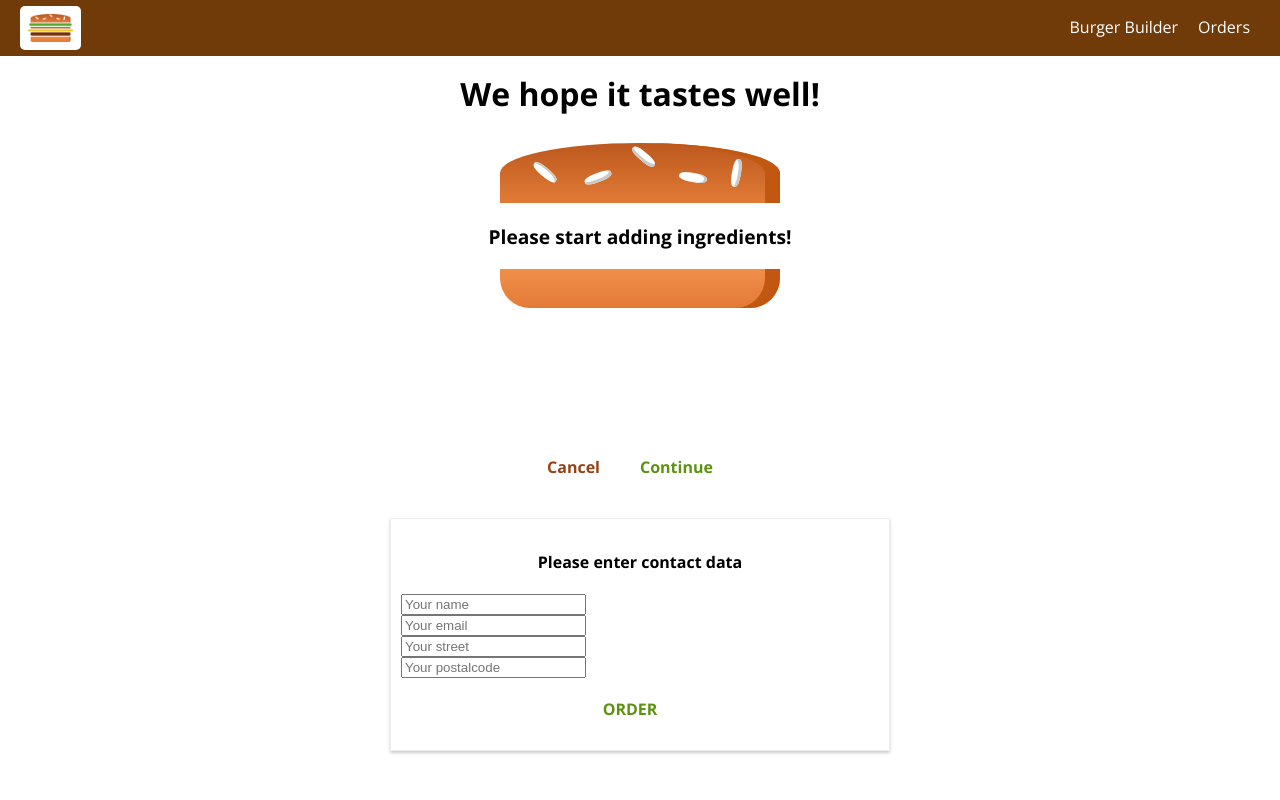
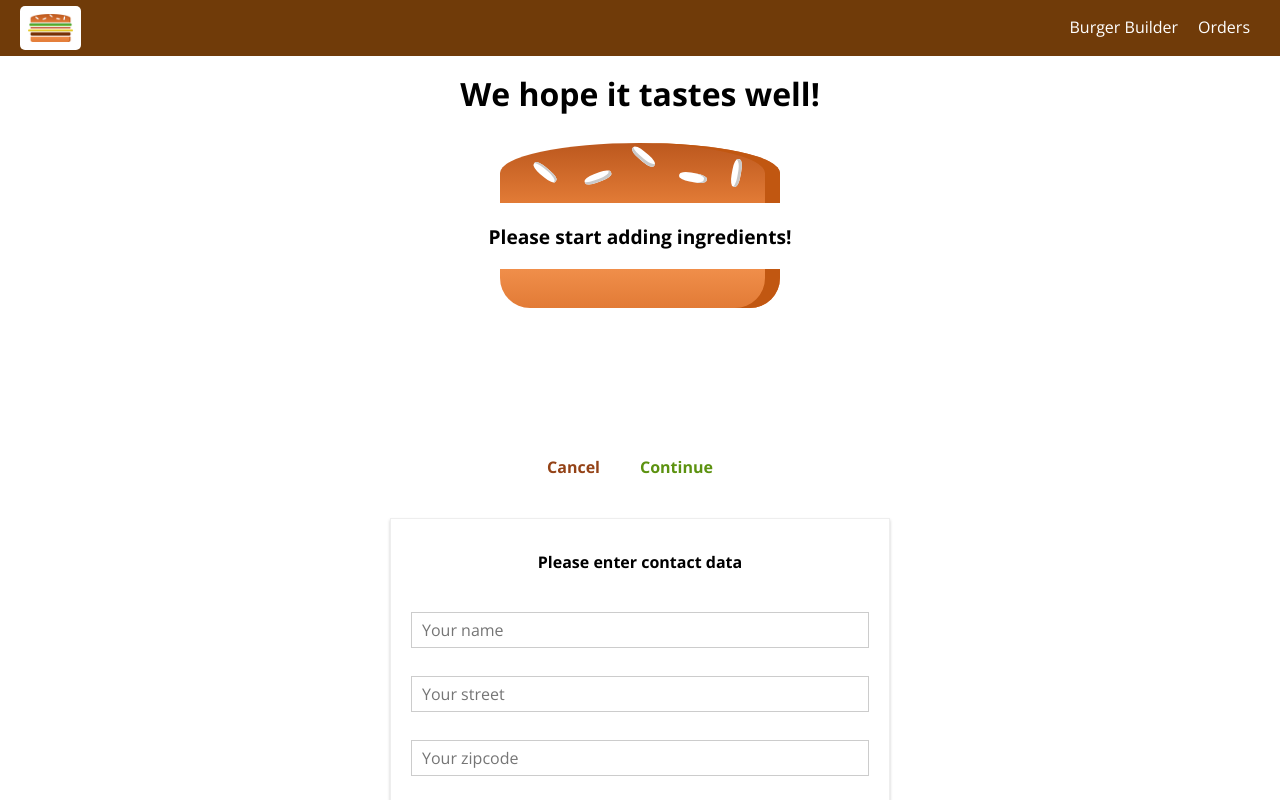
Before and after one commit to MVendrik/burgerbuilder, a React app: page /checkout in a window 1280 px wide. Both pictures are taken after a click on the button "Continue". Shown: the top 800 px of the page. Built offline with nearby package versions, Linux system fonts and the light colour scheme.

Commit message:
Added input component. Updated form in ContactData and added validation.

```diff
--- a/src/components/UI/Button/Button.js
+++ b/src/components/UI/Button/Button.js
@@ -4,6 +4,7 @@
 
 const button = props => (
   <button
+    disabled={props.disabled}
     className={[classes.Button, classes[props.btnType]].join(" ")}
     onClick={props.clicked}
   >
--- a/src/components/UI/Button/Button.module.css
+++ b/src/components/UI/Button/Button.module.css
@@ -15,6 +15,11 @@
   padding-left: 0;
 }
 
+.Button:disabled {
+  color: #ccc;
+  cursor: not-allowed;
+}
+
 .Success {
   color: #5c9210;
 }
--- /dev/null
+++ b/src/components/UI/Input/Input.js
@@ -0,0 +1,68 @@
+import React from "react";
+import classes from "./Input.module.css";
+
+const input = props => {
+  let inputElement = null;
+  const inputClasses = [classes.InputElement];
+
+  if (props.invalid && props.shouldValidate && props.touched) {
+    inputClasses.push(classes.Invalid);
+  }
+
+  switch (props.elementtype) {
+    case "input":
+      inputElement = (
+        <input
+          className={inputClasses.join(" ")}
+          {...props.elementconfig}
+          value={props.value}
+          onChange={props.changed}
+        />
+      );
+      break;
+    case "textarea":
+      inputElement = (
+        <textarea
+          className={inputClasses.join(" ")}
+          {...props.elementconfig}
+          value={props.value}
+          onChange={props.changed}
+        />
+      );
+      break;
+    case "select":
+      inputElement = (
+        <select
+          className={inputClasses.join(" ")}
+          value={props.value}
+          onChange={props.changed}
+        >
+          {props.elementconfig.options.map(option => (
+            <option key={option.value} value={option.value}>
+              {option.displayValue}
+            </option>
+          ))}
+        </select>
+      );
+      break;
+
+    default:
+      inputElement = (
+        <input
+          className={inputClasses.join(" ")}
+          {...props.elementconfig}
+          value={props.value}
+          onChange={props.changed}
+        />
+      );
+  }
+
+  return (
+    <div className={classes.Input}>
+      <label className={classes.Label}>{props.label}</label>
+      {inputElement}
+    </div>
+  );
+};
+
+export default input;
--- /dev/null
+++ b/src/components/UI/Input/Input.module.css
@@ -0,0 +1,32 @@
+.Input {
+  width: 100%;
+  padding: 10px;
+  box-sizing: border-box;
+}
+
+.Label {
+  font-weight: bold;
+  display: block;
+  margin-bottom: 8px;
+}
+
+.InputElement {
+  outline: none;
+  border: 1px solid #ccc;
+  background-color: white;
+  font: inherit;
+  padding: 6px 10px;
+  display: block;
+  width: 100%;
+  box-sizing: border-box;
+}
+
+.InputElement:focus {
+  outline: none;
+  background-color: #ccc;
+}
+
+.Invalid {
+  border: 1px solid red;
+  background-color: lightsalmon;
+}
--- a/src/containers/Checkout/ContactData/ContactData.js
+++ b/src/containers/Checkout/ContactData/ContactData.js
@@ -3,34 +3,109 @@
 import classes from "../ContactData/ContactData.module.css";
 import axios from "../../../axios-orders";
 import Spinner from "../../../components/UI/Spinner/Spinner";
+import Input from "../../../components/UI/Input/Input";
 
 class ContactData extends Component {
   state = {
-    name: "",
-    email: "",
-    address: {
-      street: "",
-      postalcode: ""
+    orderForm: {
+      name: {
+        elementtype: "input",
+        elementconfig: {
+          type: "text",
+          placeholder: "Your name"
+        },
+        value: "",
+        validation: {
+          required: true
+        },
+        valid: false,
+        touched: false
+      },
+      street: {
+        elementtype: "input",
+        elementconfig: {
+          type: "text",
+          placeholder: "Your street"
+        },
+        value: "",
+        validation: {
+          required: true
+        },
+        valid: false,
+        touched: false
+      },
+      zipcode: {
+        elementtype: "input",
+        elementconfig: {
+          type: "text",
+          placeholder: "Your zipcode"
+        },
+        value: "",
+        validation: {
+          required: true,
+          minLength: 6,
+          maxLength: 6
+        },
+        valid: false,
+        touched: false
+      },
+      country: {
+        elementtype: "input",
+        elementconfig: {
+          type: "text",
+          placeholder: "Your country"
+        },
+        value: "",
+        validation: {
+          required: true
+        },
+        valid: false,
+        touched: false
+      },
+      emailaddress: {
+        elementtype: "input",
+        elementconfig: {
+          type: "email",
+          placeholder: "Your mail"
+        },
+        value: "",
+        validation: {
+          required: true
+        },
+        valid: false,
+        touched: false
+      },
+      deliveryMethod: {
+        elementtype: "select",
+        elementconfig: {
+          options: [
+            { value: "fastest", displayValue: "Fastest" },
+            { value: "cheapest", displayValue: "Cheapest" }
+          ]
+        },
+        value: "",
+        validation: {},
+        valid: true
+      }
     },
+    formIsValid: false,
     loading: false
   };
 
   orderHandler = event => {
     event.preventDefault();
     this.setState({ loading: true });
+    const formData = {};
+    for (let formElementIdentifier in this.state.orderForm) {
+      formData[formElementIdentifier] = this.state.orderForm[
+        formElementIdentifier
+      ].value;
+    }
+
     const order = {
       ingredients: this.props.ingredients,
       price: this.props.price,
-      customer: {
-        name: "Marieke Vendrik",
-        address: {
-          street: "Teststreet 1",
-          zipcode: "1234AB",
-          country: "Netherlands"
-        },
-        emailaddress: "test@tester.com"
-      },
-      deliveryMethod: "fast"
+      orderData: formData
     };
     axios
       .post("/orders.json", order)
@@ -41,33 +116,73 @@
       .catch(error => this.setState({ loading: false }));
   };
 
+  checkValidity(value, rules) {
+    let isValid = true;
+
+    if (rules.required) {
+      isValid = value.trim() !== "" && isValid;
+    }
+
+    if (rules.minLength) {
+      isValid = value.length >= rules.minLength && isValid;
+    }
+
+    if (rules.maxLength) {
+      isValid = value.length <= rules.maxLength && isValid;
+    }
+
+    return isValid;
+  }
+
+  inputChangedHandler = (event, inputIdentifier) => {
+    const updatedOrderForm = {
+      ...this.state.orderForm
+    };
+    const updatedFormElement = {
+      ...updatedOrderForm[inputIdentifier]
+    };
+    updatedFormElement.value = event.target.value;
+    updatedFormElement.valid = this.checkValidity(
+      updatedFormElement.value,
+      updatedFormElement.validation
+    );
+    updatedFormElement.touched = true;
+    updatedOrderForm[inputIdentifier] = updatedFormElement;
+
+    let formIsValid = true;
+    for (let inputIdentifier in updatedOrderForm) {
+      formIsValid = updatedOrderForm[inputIdentifier].valid && formIsValid;
+    }
+
+    this.setState({ orderForm: updatedOrderForm, formIsValid: formIsValid });
+  };
+
   render() {
+    let formElementsArray = [];
+    for (let key in this.state.orderForm) {
+      formElementsArray.push({
+        id: key,
+        config: this.state.orderForm[key]
+      });
+    }
+
     let form = (
-      <form>
-        <input
-          className={classes.Input}
-          type="text"
-          name="name"
-          placeholder="Your name"
-        />
-        <input
-          className={classes.Input}
-          type="email"
-          name="email"
-          placeholder="Your email"
-        />
-        <input
-          className={classes.Input}
-          type="text"
-          name="street"
-          placeholder="Your street"
-        />
-        <input
-          className={classes.Input}
-          type="text"
-          name="postal"
-          placeholder="Your postalcode"
-        />
+      <form onSubmit={this.orderHandler}>
+        {formElementsArray.map(formElement => (
+          <Input
+            key={formElement.id}
+            elementtype={formElement.config.elementtype}
+            elementconfig={formElement.config.elementconfig}
+            value={formElement.config.value}
+            changed={event => this.inputChangedHandler(event, formElement.id)}
+            invalid={!formElement.config.valid}
+            shouldValidate={formElement.config.validation}
+            touched={formElement.config.touched}
+          />
+        ))}
+        <Button btnType="Success" disabled={!this.state.formIsValid}>
+          ORDER
+        </Button>
       </form>
     );
     if (this.state.loading) {
@@ -77,9 +192,6 @@
       <div className={classes.ContactData}>
         <h4>Please enter contact data</h4>
         {form}
-        <Button btnType="Success" clicked={this.orderHandler}>
-          ORDER
-        </Button>
       </div>
     );
   }
--- a/src/containers/Checkout/ContactData/ContactData.module.css
+++ b/src/containers/Checkout/ContactData/ContactData.module.css
@@ -8,10 +8,6 @@
   box-sizing: border-box;
 }
 
-.Input {
-  display: block;
-}
-
 @media (min-width: 600px) {
   .ContactData {
     width: 500px;
```
